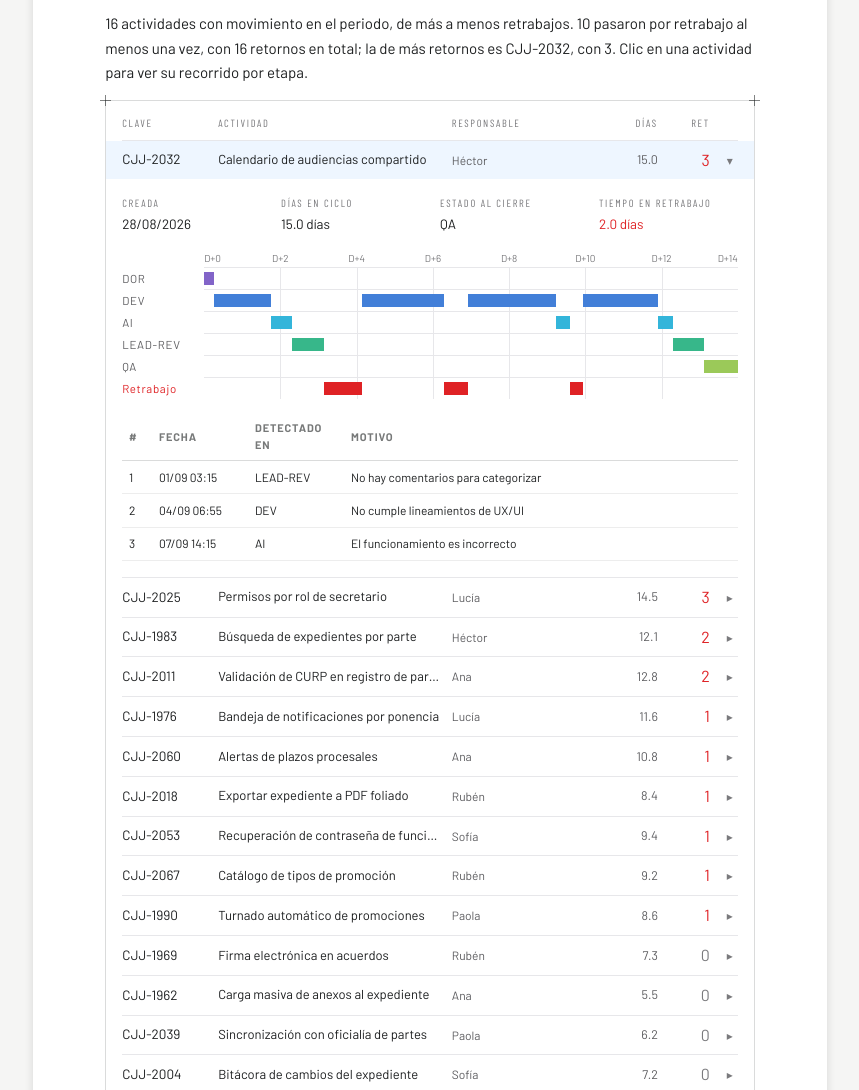
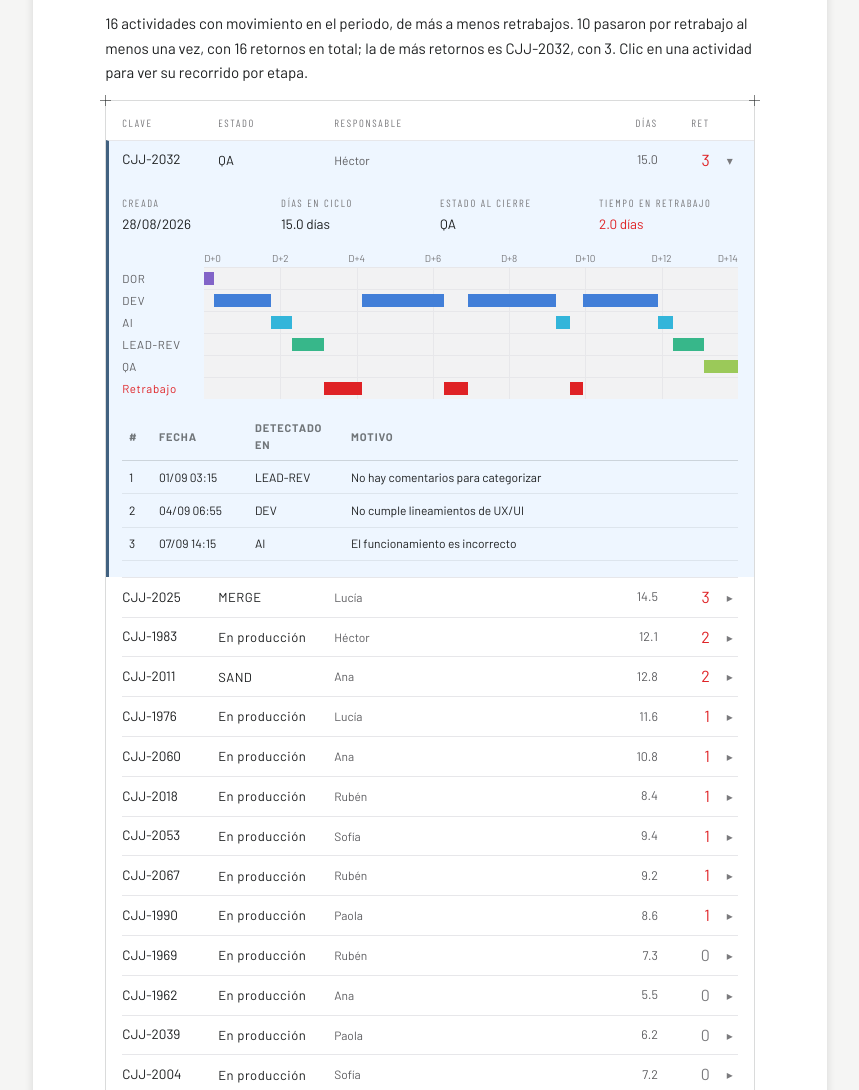
Before and after one commit to manuel-agilgob/CJJ-ReporteRetrabajos, a plain HTML site: page plantilla/reporte.dc.html in a window 1280 px wide. Shown: the part 3570-4660 px from the top of the page, without its empty margins (210-1069 px from the left). Drawn offline with nearby package versions, Linux system fonts and the light colour scheme.

Commit message:
Copiar la columna Estado y el fondo del detalle desplegado del recorrido
Co-Authored-By: Claude Opus 5.5 (1M context) <noreply@anthropic.com>

```diff
--- a/plantilla/reporte.dc.html
+++ b/plantilla/reporte.dc.html
@@ -211,19 +211,19 @@ a:hover{color:var(--color-accent-900)}
   <p style="font-size:15px;line-height:1.62;margin:0 0 16px">{{ act.intro }}</p>
   <div class="blueprint" style="padding:10px 16px 8px;margin-bottom:8px">
     <i class="corner tl"></i><i class="corner tr"></i><i class="corner bl"></i><i class="corner br"></i>
-    <div style="display:grid;grid-template-columns:84px minmax(0,1fr) 130px 64px 40px 16px;gap:12px;align-items:end;padding:4px 0 8px">
+    <div style="display:grid;grid-template-columns:84px 104px minmax(0,1fr) 64px 40px 16px;gap:12px;align-items:end;padding:4px 0 8px">
       <span style="font-family:var(--font-heading);font-size:10.5px;letter-spacing:.16em;text-transform:uppercase;color:var(--color-neutral-600)">Clave</span>
-      <span style="font-family:var(--font-heading);font-size:10.5px;letter-spacing:.16em;text-transform:uppercase;color:var(--color-neutral-600)">Actividad</span>
+      <span style="font-family:var(--font-heading);font-size:10.5px;letter-spacing:.16em;text-transform:uppercase;color:var(--color-neutral-600)">Estado</span>
       <span style="font-family:var(--font-heading);font-size:10.5px;letter-spacing:.16em;text-transform:uppercase;color:var(--color-neutral-600)">Responsable</span>
       <span style="font-family:var(--font-heading);font-size:10.5px;letter-spacing:.16em;text-transform:uppercase;color:var(--color-neutral-600);text-align:right">Días</span>
       <span style="font-family:var(--font-heading);font-size:10.5px;letter-spacing:.16em;text-transform:uppercase;color:var(--color-neutral-600);text-align:right">RET</span>
       <span></span>
     </div>
     <sc-for list="{{ act.rows }}" as="r" hint-placeholder-count="16">
-      <div style="border-top:1px solid var(--color-neutral-200)">
+      <div style="{{ r.wrapStyle }}">
         <div onClick="{{ r.toggle }}" title="{{ r.hint }}" style="{{ r.rowStyle }}">
           <span style="font-family:var(--font-heading);font-size:13.5px;color:var(--color-text)">{{ r.clave }}</span>
-          <span style="font-size:13px;line-height:1.35;color:var(--color-text);min-width:0;white-space:nowrap;overflow:hidden;text-overflow:ellipsis">{{ r.titulo }}</span>
+          <span style="{{ r.estadoStyle }}">{{ r.estado }}</span>
           <span style="font-size:12px;color:var(--color-neutral-700);white-space:nowrap;overflow:hidden;text-overflow:ellipsis">{{ r.responsable }}</span>
           <span style="text-align:right;font-size:12.5px;color:var(--color-neutral-700)">{{ r.dias }}</span>
           <span style="{{ r.retStyle }}">{{ r.ret }}</span>
@@ -330,13 +330,17 @@ class Component extends DCLogic {
       const n = x.retrabajos.length;
       const open = x.clave === openKey;
       const row = {
-        clave: x.clave, titulo: x.titulo, responsable: x.responsable, ret: n,
+        clave: x.clave, responsable: x.responsable, ret: n, estado: x.estado,
+        estadoStyle: 'font-family:var(--font-heading);font-size:13px;letter-spacing:.04em;white-space:nowrap;color:' +
+          (x.estado === 'RET' || x.estado === 'En retrabajo' ? fill.RET : 'var(--color-text)'),
+        wrapStyle: 'border-top:1px solid var(--color-neutral-200);' +
+          (open ? 'margin:0 -16px;padding:0 16px 0 13px;border-left:3px solid var(--color-accent-700);background:var(--color-accent-100);' : ''),
         dias: ((finDe(x) - P(x.creada)) / DAY).toFixed(1),
         open, chevron: open ? '▾' : '▸',
         hint: open ? 'Clic para cerrar' : 'Clic para ver el cronograma',
         toggle: () => this.setState({ actSel: open ? null : x.clave }),
-        rowStyle: 'display:grid;grid-template-columns:84px minmax(0,1fr) 130px 64px 40px 16px;gap:12px;align-items:center;padding:7px 0;cursor:pointer;' +
-          (open ? 'background:var(--color-accent-100);margin:0 -16px;padding:7px 16px;' : ''),
+        rowStyle: 'display:grid;grid-template-columns:84px 104px minmax(0,1fr) 64px 40px 16px;gap:12px;align-items:center;padding:7px 0;cursor:pointer;' +
+          (open ? 'background:var(--color-accent-100);' : ''),
         retStyle: 'text-align:right;font-family:var(--font-heading);font-size:16px;color:' + (n ? fill.RET : 'var(--color-neutral-600)'),
         det: {},
       };
@@ -368,7 +372,7 @@ class Component extends DCLogic {
           label: nombre(k),
           labelStyle: 'font-family:var(--font-heading);font-size:11.5px;letter-spacing:.06em;line-height:22px;color:' +
             (k === 'RET' ? fill.RET : 'var(--color-neutral-700)'),
-          trackStyle: 'position:relative;height:22px;border-top:1px solid var(--color-neutral-200)',
+          trackStyle: 'position:relative;height:22px;border-top:1px solid var(--color-neutral-200);background:var(--color-bg)',
           segs: x.tramos.filter(t => t.etapa === k).map(t => {
             const l = pct(P(t.inicio)), w = Math.max(0.6, pct(P(t.fin)) - l);
             return {
```
Also changed, not shown: 2 other files.
